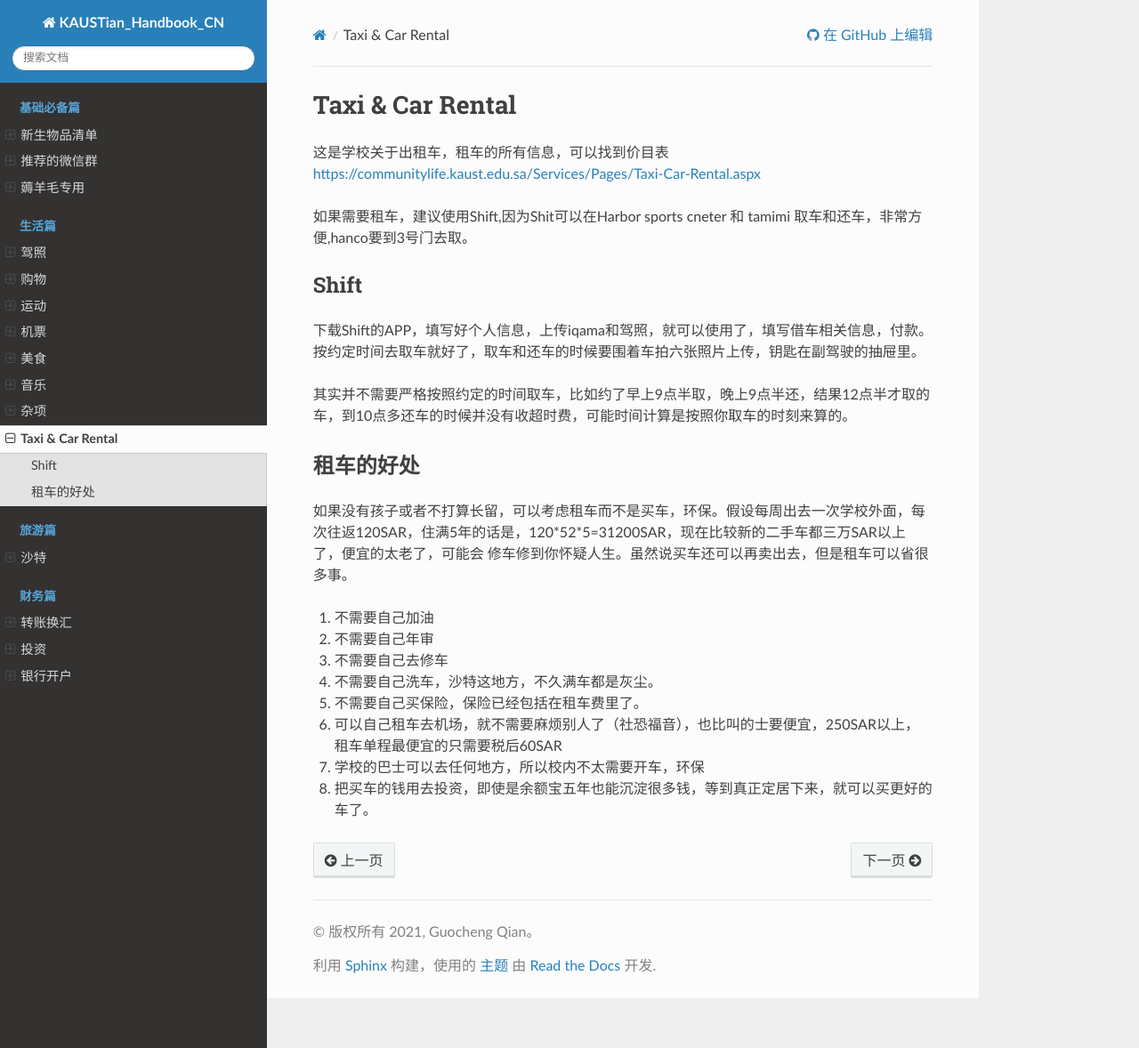
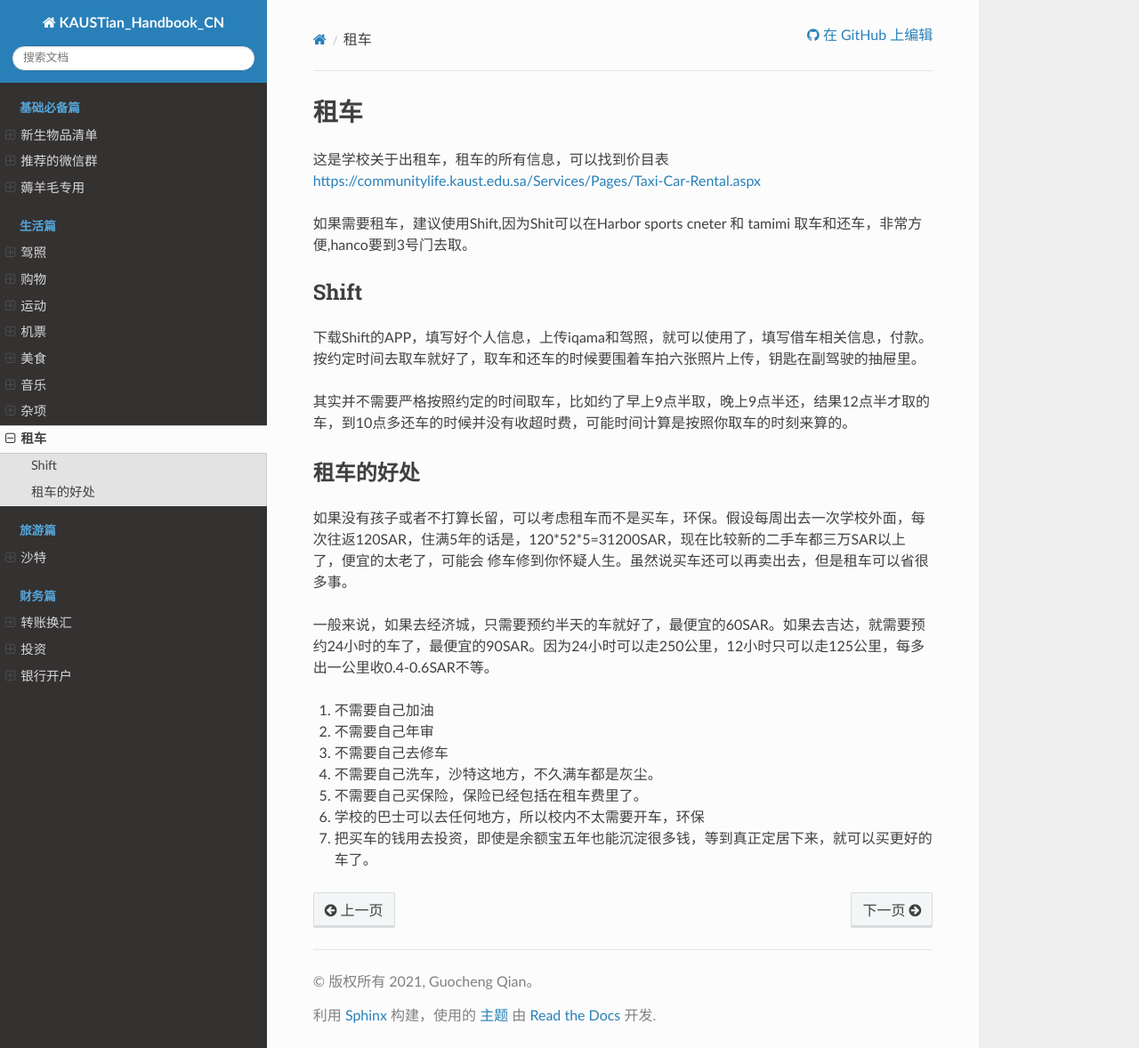
Before and after one commit to guochengqian/KAUSTian_Handbook_CN, a Sphinx documentation site: the page built from docs/content/life/rent_car.rst, in a window 1280 px wide and 1178 px high. Shown: the whole window at 89% size. Built offline with Sphinx 7.4.7 and the Read the Docs theme 2.0.0, drawn with Linux system fonts in a browser that asks for light colours.

Commit message:
Update rent_car.rst

```diff
--- a/docs/content/life/rent_car.rst
+++ b/docs/content/life/rent_car.rst
@@ -1,7 +1,7 @@
 :github_url: https://github.com/guochengqian/KAUSTian_Handbook_CN
 
 
-Taxi & Car Rental
+租车
 ======
 
 这是学校关于出租车，租车的所有信息，可以找到价目表
@@ -23,11 +23,12 @@ Shift
 如果没有孩子或者不打算长留，可以考虑租车而不是买车，环保。假设每周出去一次学校外面，每次往返120SAR，住满5年的话是，120*52*5=31200SAR，现在比较新的二手车都三万SAR以上了，便宜的太老了，可能会
 修车修到你怀疑人生。虽然说买车还可以再卖出去，但是租车可以省很多事。
 
+一般来说，如果去经济城，只需要预约半天的车就好了，最便宜的60SAR。如果去吉达，就需要预约24小时的车了，最便宜的90SAR。因为24小时可以走250公里，12小时只可以走125公里，每多出一公里收0.4-0.6SAR不等。
+
 1. 不需要自己加油
 2. 不需要自己年审
 3. 不需要自己去修车
 4. 不需要自己洗车，沙特这地方，不久满车都是灰尘。
 5. 不需要自己买保险，保险已经包括在租车费里了。
-6. 可以自己租车去机场，就不需要麻烦别人了（社恐福音），也比叫的士要便宜，250SAR以上，租车单程最便宜的只需要税后60SAR
-7. 学校的巴士可以去任何地方，所以校内不太需要开车，环保
-8. 把买车的钱用去投资，即使是余额宝五年也能沉淀很多钱，等到真正定居下来，就可以买更好的车了。
+6. 学校的巴士可以去任何地方，所以校内不太需要开车，环保
+7. 把买车的钱用去投资，即使是余额宝五年也能沉淀很多钱，等到真正定居下来，就可以买更好的车了。
```
